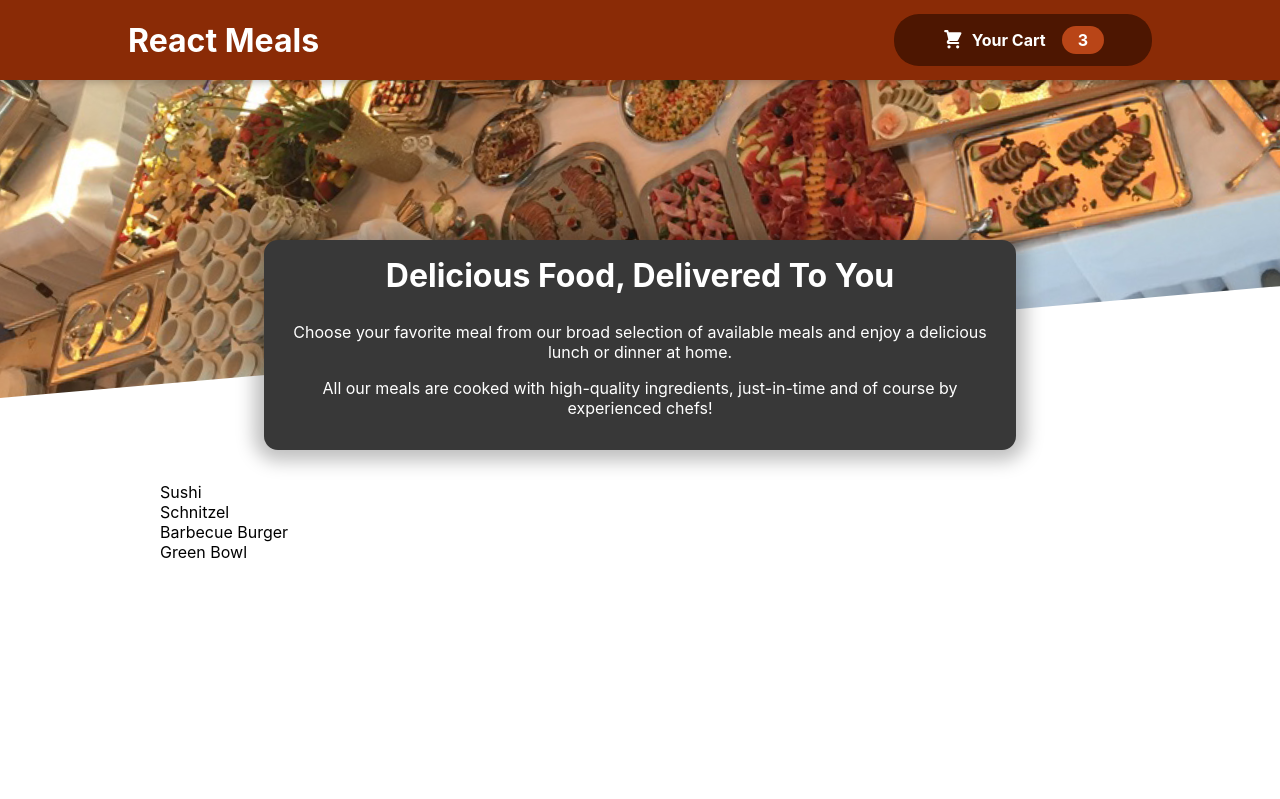
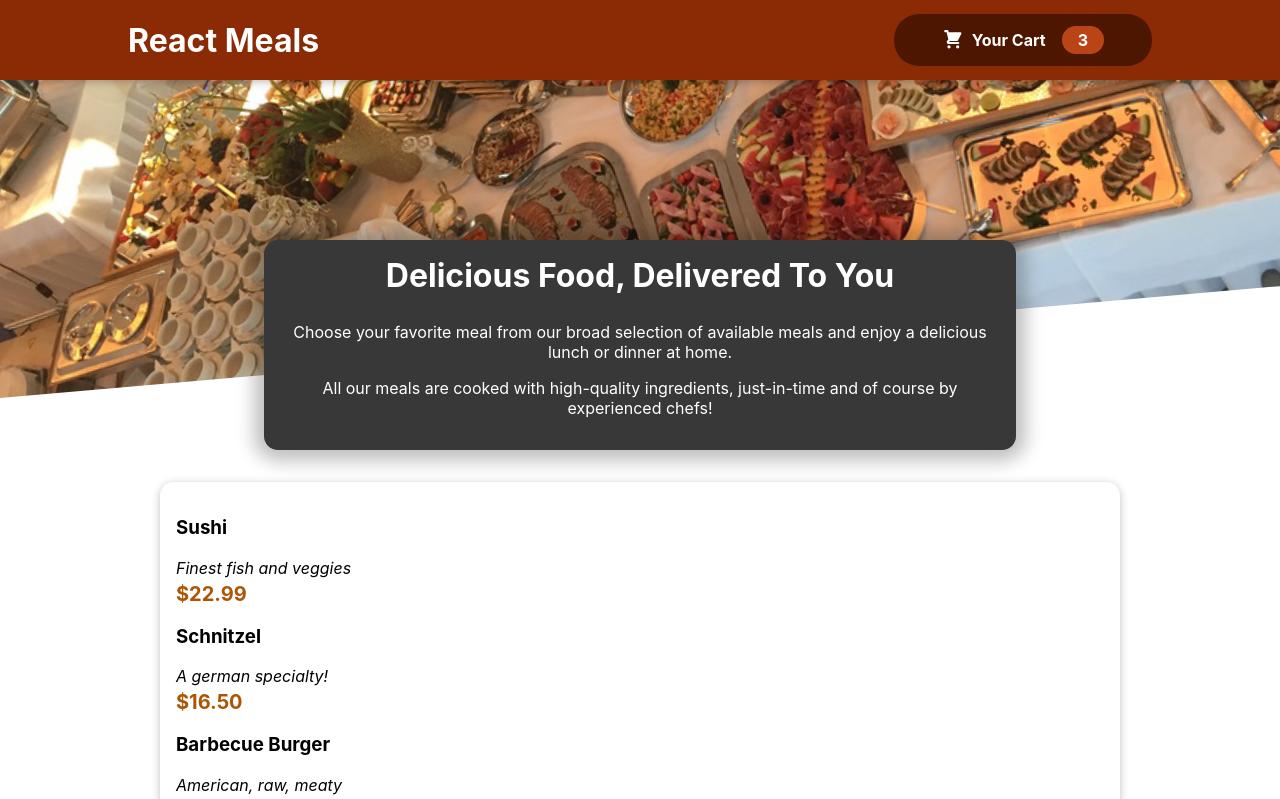
Before and after one commit to AnirupPat/reactjs-food-order, a React (Create React App) app: page / in a window 1280 px wide. Shown: the top 799 px of the page. Built offline with nearby package versions, Linux system fonts and the light colour scheme.

Commit message:
Adding Individual Meal Item

```diff
--- a/src/components/Meals/AvailableMeals.js
+++ b/src/components/Meals/AvailableMeals.js
@@ -1,4 +1,6 @@
+import MealItem from "../Meals/MealItem/MealItem";
 import classes from "./AvailableMeals.module.css";
+import Card from "../UI/Card";
 
 const DUMMY_MEALS = [
   {
@@ -27,10 +29,19 @@ const DUMMY_MEALS = [
   },
 ];
 const AvailableMeals = () => {
-  const mealsList = DUMMY_MEALS.map((meal) => <li>{meal.name}</li>);
+  const mealsList = DUMMY_MEALS.map((meal) => (
+    <MealItem
+      key={meal.id}
+      name={meal.name}
+      description={meal.description}
+      price={meal.price}
+    />
+  ));
   return (
     <section className={classes.meals}>
-      <ul>{mealsList}</ul>
+      <Card>
+        <ul>{mealsList}</ul>
+      </Card>
     </section>
   );
 };
--- /dev/null
+++ b/src/components/Meals/MealItem/MealItem.js
@@ -0,0 +1,14 @@
+import classes from './MealItem.module.css';
+
+const MealItem = (props) => {
+    const price = `$${props.price.toFixed(2)}`;
+    return (
+        <li className={props.meal}>
+            <div><h3>{props.name}</h3></div>
+            <div className={classes.description}>{props.description}</div>
+            <div className={classes.price}>{price}</div>
+        </li>
+    );
+}
+
+export default MealItem;
--- /dev/null
+++ b/src/components/Meals/MealItem/MealItem.module.css
@@ -0,0 +1,22 @@
+.meal {
+    display: flex;
+    justify-content: space-between;
+    margin: 1rem;
+    padding-bottom: 1rem;
+    border-bottom: 1px solid #ccc;
+  }
+
+  .meal h3 {
+    margin: 0 0 0.25rem 0;
+  }
+
+  .description {
+    font-style: italic;
+  }
+
+  .price {
+    margin-top: 0.25rem;
+    font-weight: bold;
+    color: #ad5502;
+    font-size: 1.25rem;
+  }
--- /dev/null
+++ b/src/components/UI/Card.js
@@ -0,0 +1,9 @@
+import classes from './Card.module.css';
+
+const Card = (props) => {
+    return (
+        <div className={classes.card}>{props.children}</div>
+    );
+}
+
+export default Card;
--- /dev/null
+++ b/src/components/UI/Card.module.css
@@ -0,0 +1,6 @@
+.card {
+    padding: 1rem;
+    box-shadow: 0 2px 8px rgba(0, 0, 0, 0.25);
+    border-radius: 14px;
+    background-color: white;
+}
```
